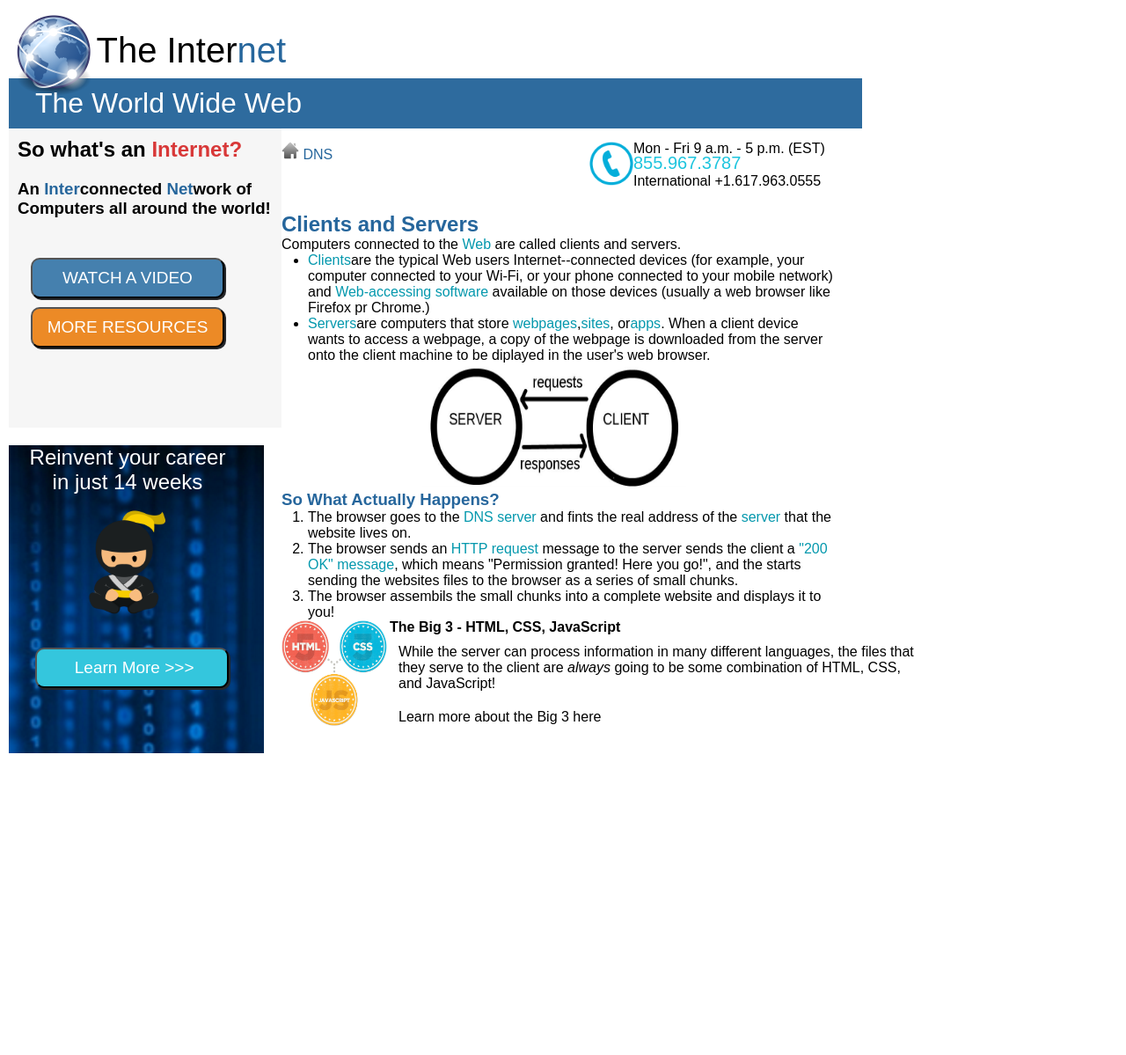
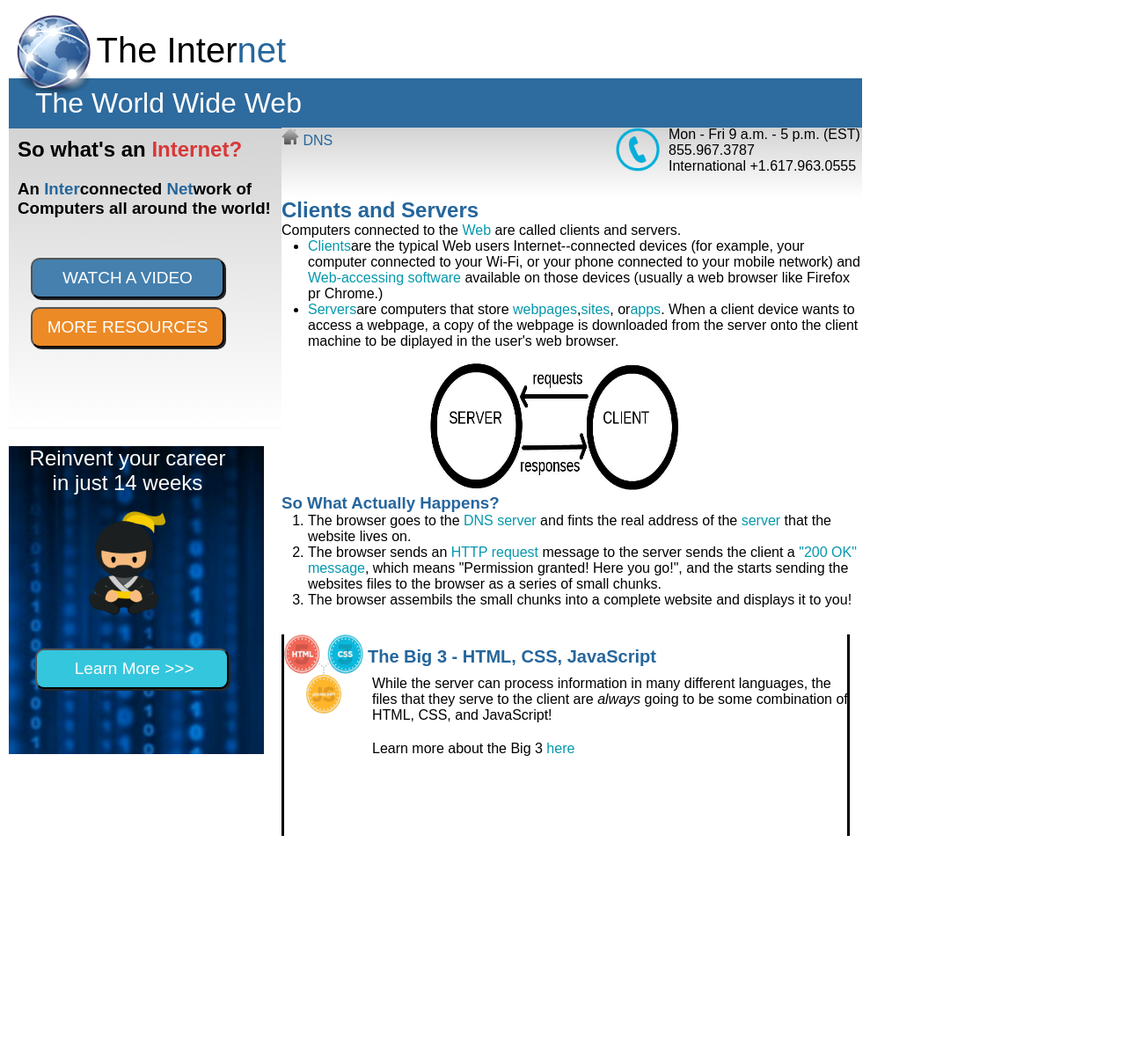
Before and after one commit to akc232/Coding_Dojo_Repo, a PHP site: page /htmlInternet.html in a window 1280 px wide. Shown: the top 1199 px of the page at 88% size. After the commit the page ends 950 px from the top, so only its background shows below. Run offline with PHP 8.4, Linux system fonts and the light colour scheme.

Commit message:
put code through validation

```diff
--- a/CSS_Assignments/Internet/cssInternet.css
+++ b/CSS_Assignments/Internet/cssInternet.css
@@ -1,6 +1,7 @@
 *{
   margin: 0;
   padding: 0;
+
   font-family: sans-serif;
 
   /*border: 1px dotted green;*/
@@ -9,6 +10,7 @@
 #container{
 width: 970px;
 padding: 10px;
+
 }
   .header img{
   width: 100px;
@@ -17,37 +19,51 @@ padding: 10px;
   }
   .header h1{
   display: inline-block;
-  vertical-align: top;
+
   margin-top: 20px;
   margin-bottom:-27px;
   margin-left: -10px;
+  padding: 5px;
+
+  vertical-align: top;
+
   font-size: 250%;
   font-weight: 400;
-  padding: 5px;
   }
   .header h2{
+    width: inherit;
+    padding: 10px;
+    padding-left: 30px;
+
+    color: white;
+    background: #2e6b9e;
+
     font-size: 200%;
     font-weight: 300;
-    background: #2e6b9e;
-    width: inherit;
-    color: white;
-    padding: 10px;
-    padding-left: 30px;
   }
 
 #side_top{
   display: inline-block;
+
+  width: 290px;
+  height: 320px;
+  padding: 10px;
+
   vertical-align: top;
 
-  padding: 10px;
-  width: 290px;
-  height: 320px;
-
-  background: #f6f6f6;
+  border-width: thin;
+  border-color: #bababa
+  background #f6f6f6; /* For browsers that do not support gradients */
+  border-bottom-style: solid;
+  background: -webkit-linear-gradient(lightgrey, white); /* For Safari 5.1 to 6.0 */
+  background: -o-linear-gradient(lightgrey, white); /* For Opera 11.1 to 12.0 */
+  background: -moz-linear-gradient(lightgrey, white); /* For Firefox 3.6 to 15 */
+  background: linear-gradient(lightgrey, white); /* Standard syntax */
 }
 
   #side_top h2{
     display: inline-block;
+
     width: 280px;
   }
   #side_top h3{
@@ -55,18 +71,21 @@ padding: 10px;
   }
   #side_top form{
     display: inline-block;
+
     width: 200px;
+    margin-top: 40px;
     margin-left: 10px;
-    margin-top: 40px;
   }
   .button1, .button2, .button3{
+    width: 220px;
     margin: 5px;
-    width: 220px;
+    padding: 10px;
+
+    color: white;
+    border-radius: 10px;
+    box-shadow: #26282b 2px 2px;
+
     font-size: 19px;
-    padding: 10px;
-    border-radius: 10px;
-    color: white;
-    box-shadow: #26282b 2px 2px;
   }
   .button1{
     background: #4580ae;
@@ -77,6 +96,7 @@ padding: 10px;
 #side_bottom{
   width: 290px;
   height: 350px;
+
   background-image: url(ad_background.png);
 
 }
@@ -88,29 +108,43 @@ padding: 10px;
   }
   #side_bottom p{
     width:230px;
+    margin-top: 20px;
+    margin-left: 20px;
+
+    text-align: center;
+
+    color: white;
+
     font-size: 24px;
-    text-align: center;
-    margin-left: 20px;
-    margin-top: 20px;
-    color: white;
   }
   .button3{
     margin-top: 30px;
     margin-left: 30px;
+
     color: white;
     background: #34c6dd
   }
 #main{
+  position: relative;
+  bottom: 722px;
+  left: 300px;
+
   display: inline-block;
-  position: relative;
-  width: 630px;
-  left: 300px;
-  bottom: 705px;
+
+  width: 660px;
   margin: 10px;
 }
 .main_head{
   height: 80px;
-  border border-bottom: : 1px solid black;
+
+  border-width: thin;
+  border-color: #bababa
+  border-bottom-style: solid;
+  background: #f6f6f6; /* For browsers that do not support gradients */
+  background: -webkit-linear-gradient(lightgrey, white); /* For Safari 5.1 to 6.0 */
+  background: -o-linear-gradient(lightgrey, white); /* For Opera 11.1 to 12.0 */
+  background: -moz-linear-gradient(lightgrey, white); /* For Firefox 3.6 to 15 */
+  background: linear-gradient(lightgrey, white); /* Standard syntax */
 }
 .body_top h3{
   font-size: 24px;
@@ -121,17 +155,34 @@ padding: 10px;
 .body_mid ol li{
   margin-left: 30px;
 }
+.body_last{
+  position: relative;
+  top: 30px;
+
+  width: 640px;
+
+  border-width: medium;
+  border-color: #0087dd
+  border-top-style: solid;
+  border-right-style: solid;
+  border-bottom-style: none;
+  border-left-style: solid;
+}
 .body_last h4{
+position:relative;
+bottom: 80px;
+left:95px;
+
 width: 400px;
-left:123px;
-bottom: 125px;
-position:relative;
+
+font-size: 20px;
 }
 .last{
-  width: 600px;
-  left:123px;
-  bottom: 125px;
   position:relative;
+  bottom: 80px;
+  left:90px;
+
+  width: 545px;
   padding: 10px;
 }
 .home{
@@ -143,38 +194,42 @@ position:relative;
 
 }
 .phone{
+  position: absolute;
+  left:380px;
+
   width:50px;
   height:50px;
-  position: absolute;
-  left:350px;
 }
 .date, .number, .international{
-display: inline-block;
 position: relative;
 bottom: 25px;
-margin-top: -200px;
-margin-left:400px;
+
+display: inline-block;
+
+margin-top: -170px;
+margin-left:440px;
+
 text-align: center;
 }
 .number{
+color: #1ec5de
+
 font-size: 20px;
-color: #1ec5de
 
 }
 .international{
   margin-bottom: 120px;
 
 }
-
-
 .server{
   width: 300px;
-  height: 140px;
+  height: 150px;
+  margin-top: 10px;
   margin-left: 160px;
 }
 .html{
-  width: 120px;
-  height:120px;
+  width: 90px;
+  height:90px;
 }
 
 .blue{
--- a/CSS_Assignments/Internet/htmlInternet.html
+++ b/CSS_Assignments/Internet/htmlInternet.html
@@ -1,10 +1,12 @@
 <!DOCTYPE html>
 <html>
+
 <head>
     <meta charset="utf-8">
     <title>Inter<span class="blue">net</span> assignment</title>
     <link rel="stylesheet" href="cssInternet.css">
 </head>
+
 <body>
     <div id="container">
         <div class="header">
@@ -12,37 +14,37 @@
             <h1>The Inter<span class="blue">net</span></h1>
             <h2>The World Wide Web</h2>
         </div>
-      <body>
         <div id="side_top">
             <h2>So what's an<span class="red"> Internet?</span></h2>
             <h3>An <span class="blue">Inter</span>connected <span class="blue">Net</span>work of Computers all around the world!</h3>
             <form>
-          <input class="button1" type="button" value="WATCH A VIDEO" src="#" />
-          <input class="button2" type="button" value="MORE RESOURCES" src="#" />
+                <input class="button1" type="button" value="WATCH A VIDEO" />
+                <input class="button2" type="button" value="MORE RESOURCES" />
             </form>
         </div>
         <div id="side_bottom">
             <p>Reinvent your career in just 14 weeks</p>
             <img src="ninja.png" alt="ninja dude image">
             <form>
-            <input class="button3" type="button" value=" Learn More >>>"/>
+                <input class="button3" type="button" value=" Learn More >>>" />
             </form>
         </div>
         <div id="main">
             <div class="main_head">
-            <img type="home" class="home" src="home.png" alt="home image">
+                <img class="home" src="home.png" alt="home image">
                 <p class="DNS blue">DNS</p>
-            <img type="phone" class="phone" src="phone.png" alt="phone">
+                <img class="phone" src="phone.png" alt="phone">
                 <p class="date">Mon - Fri 9 a.m. - 5 p.m. (EST)</p>
-            <p type="number" class="number">855.967.3787</p>
-            <p class= "international">International +1.617.963.0555</p>
+                <p class="number">855.967.3787</p>
+                <p class="international">International +1.617.963.0555</p>
             </div>
             <div class="body_top">
                 <h3 class="blue">Clients and Servers</h3>
                 <p>Computers connected to the <span class="teal"> Web</span> are called <span class="black">clients</span> and <span class="black">servers</span>.</p>
                 <ul>
-            <li><span class="teal">Clients</span>are the typical Web users Internet--connected devices (for example, your computer connected to your Wi-Fi, or your phone connected to your mobile network) and <span class="teal">Web-accessing software</span> available on those devices (usually a web browser like Firefox pr Chrome.)</li>
-            <li><span class="teal">Servers</span>are computers that store <span class="teal">webpages</span>,<span class="teal">sites</span>, or<span class="teal">apps</span>. When a client device wants to access a webpage, a copy of the webpage is downloaded from the server onto the client machine to be diplayed in the user's web browser.</li>
+                    <li><span class="teal">Clients</span>are the typical Web users Internet--connected devices (for example, your computer connected to your Wi-Fi, or your phone connected to your mobile network) and <span class="teal">Web-accessing software</span>                        available on those devices (usually a web browser like Firefox pr Chrome.)</li>
+                    <li><span class="teal">Servers</span>are computers that store <span class="teal">webpages</span>,<span class="teal">sites</span>, or<span class="teal">apps</span>. When a client device wants to access a webpage, a copy of the webpage is
+                        downloaded from the server onto the client machine to be diplayed in the user's web browser.</li>
                 </ul>
                 <img class="server" src="client_server.jpg" alt="client server image">
             </div>
@@ -50,18 +52,19 @@
                 <h3 class="blue">So What Actually Happens?</h3>
                 <ol>
                     <li>The browser goes to the <span class="teal">DNS server</span> and fints the real address of the <span class="teal">server</span> that the website lives on.</li>
-              <li>The browser sends an <span class="teal">HTTP request</span> message to the server sends the client a <span class="teal">"200 OK" message</span>, which means "Permission granted! Here you go!", and the starts sending the websites files to the browser as a series of small chunks.</li>
+                    <li>The browser sends an <span class="teal">HTTP request</span> message to the server sends the client a <span class="teal">"200 OK" message</span>, which means "Permission granted! Here you go!", and the starts sending the websites files
+                        to the browser as a series of small chunks.</li>
                     <li>The browser assembils the small chunks into a complete website and displays it to you!</li>
                 </ol>
             </div>
             <div class="body_last">
                 <img class="html" src="html.png" alt="html img">
-            <h4>The Big 3 - HTML, CSS, JavaScript</h4>
+                <h4 class="blue">The Big 3 - HTML, CSS, JavaScript</h4>
                 <p class="last">While the server can process information in many different languages, the files that they serve to the client are <i>always</i> going to be some combination of HTML, CSS, and JavaScript!</p>
-            <p class="last">Learn more about the Big 3 <span calss="teal">here</span></p>
+                <p class="last">Learn more about the Big 3 <span class="teal">here</span></p>
+            </div>
         </div>
     </div>
 </body>
-    </div>
-  </body>
+
 </html>
```
Lines whose indentation alone changed are shown as unchanged.
